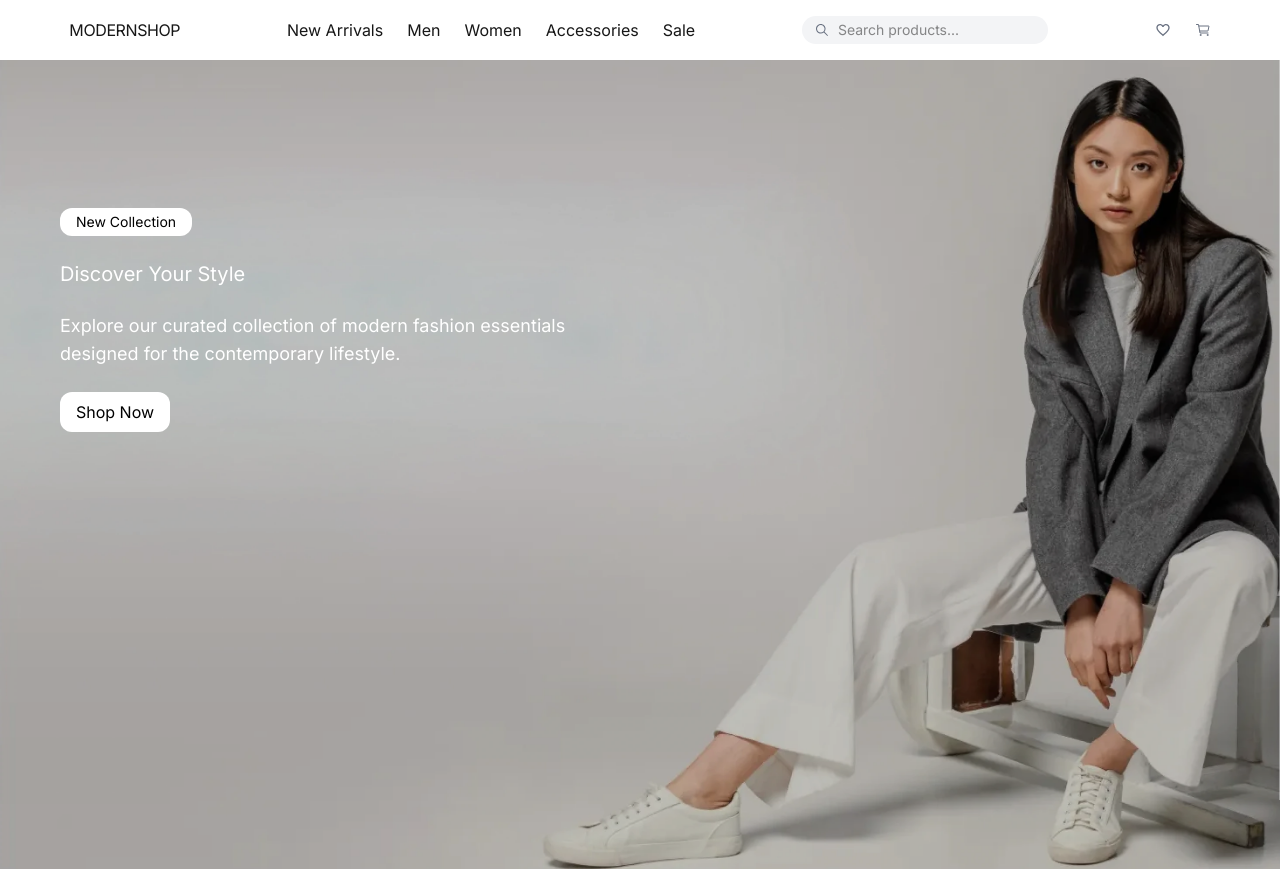
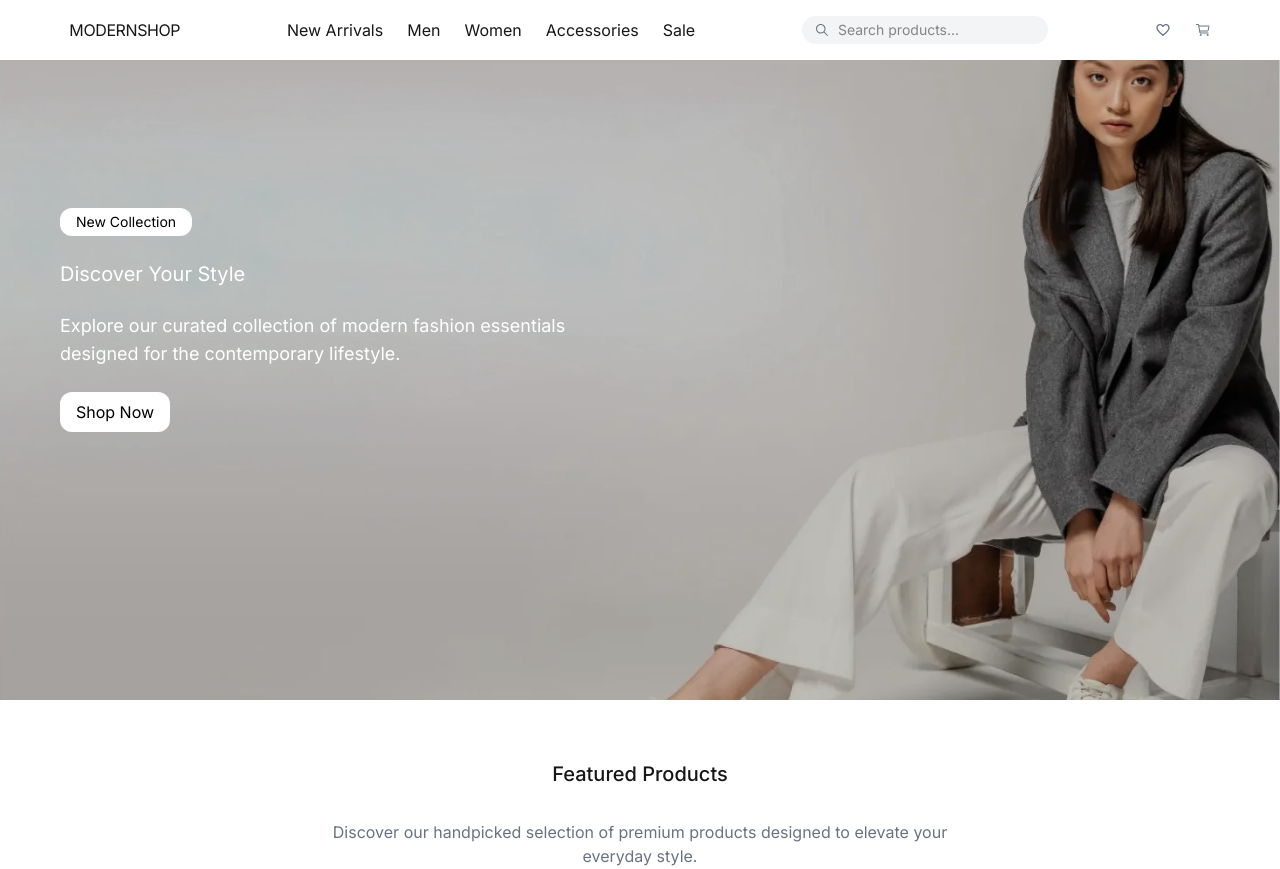
Before and after one commit to dreamteam-simple-shop/simple-shop, a Next.js app: page / in a window 1280 px wide. Shown: the top 869 px of the page. Built offline with nearby package versions, Linux system fonts and the light colour scheme.

Commit message:
add max-height to header image

```diff
--- a/src/app/components/Hero.jsx
+++ b/src/app/components/Hero.jsx
@@ -1,25 +1,16 @@
-import Image from 'next/image';
-import Link from 'next/link';
+import Image from "next/image";
+import Link from "next/link";
 
 export default function Hero() {
   return (
-		<div className="mt-15 w-full h-[70vh] grid grid-cols-2">
+    <div className="mt-15 w-full h-[70vh]  grid grid-cols-2">
       <div className="col-span-2">
-				<Image
-					src="/hero.webp"
-					alt="Hero"
-					width={1920}
-					height={1080}
-					className="w-full h-full object-cover filter brightness-80"
-				/>
+        <Image src="/hero.webp" alt="Hero" width={1920} height={1080} className="w-full h-full max-h-160 object-cover filter brightness-80" />
       </div>
       <div className="col-span-1 absolute top-0 left-0 w-1/2 h-[80%] flex flex-col gap-6 justify-center z-10 text-white pl-15">
         <div className="bg-white text-black text-sm px-4 py-1 rounded-xl w-fit">New Collection</div>
         <h1 className="text-xl">Discover Your Style</h1>
-				<h1 className="text-lg">
-					Explore our curated collection of modern fashion essentials designed for the
-					contemporary lifestyle.
-				</h1>
+        <h1 className="text-lg">Explore our curated collection of modern fashion essentials designed for the contemporary lifestyle.</h1>
         <button className="bg-white text-md hover:bg-black transition-colors duration-300 cursor-pointer text-black hover:text-white px-4 py-2 rounded-xl w-fit">Shop Now</button>
       </div>
     </div>
```
Lines whose indentation alone changed are shown as unchanged.
